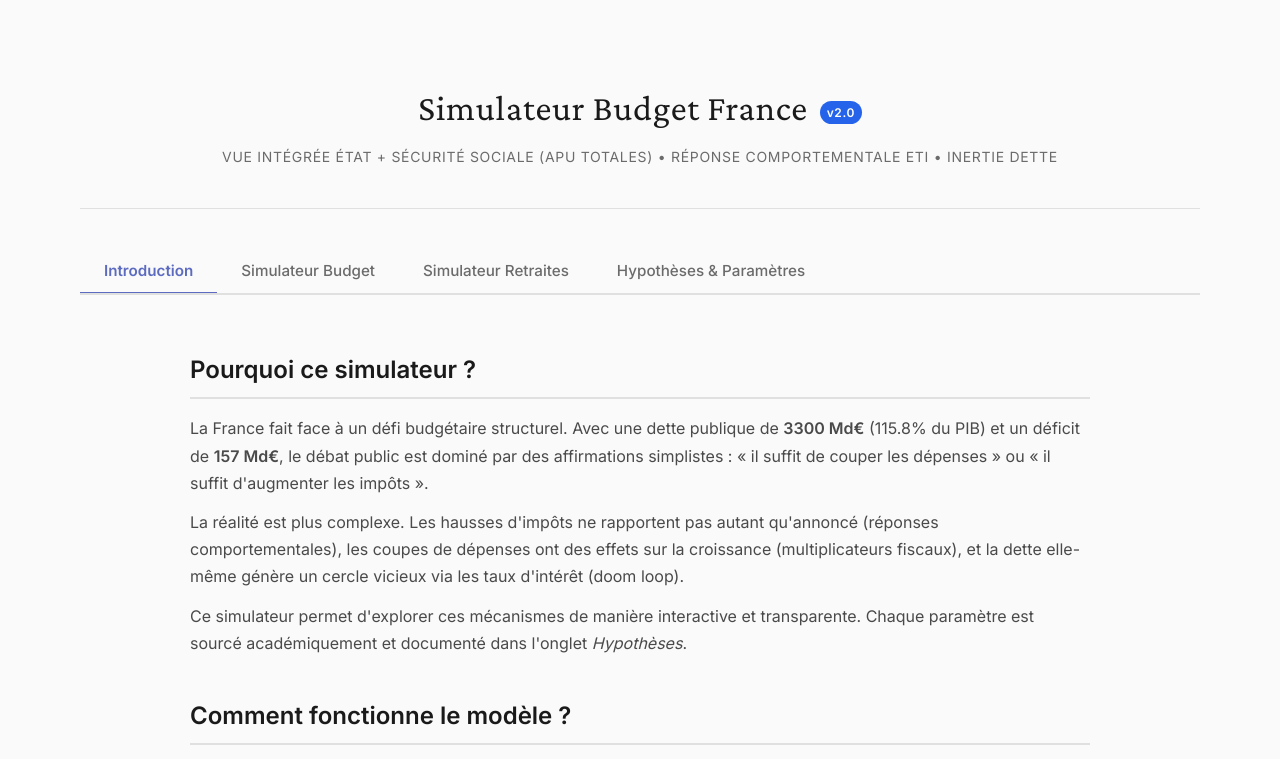
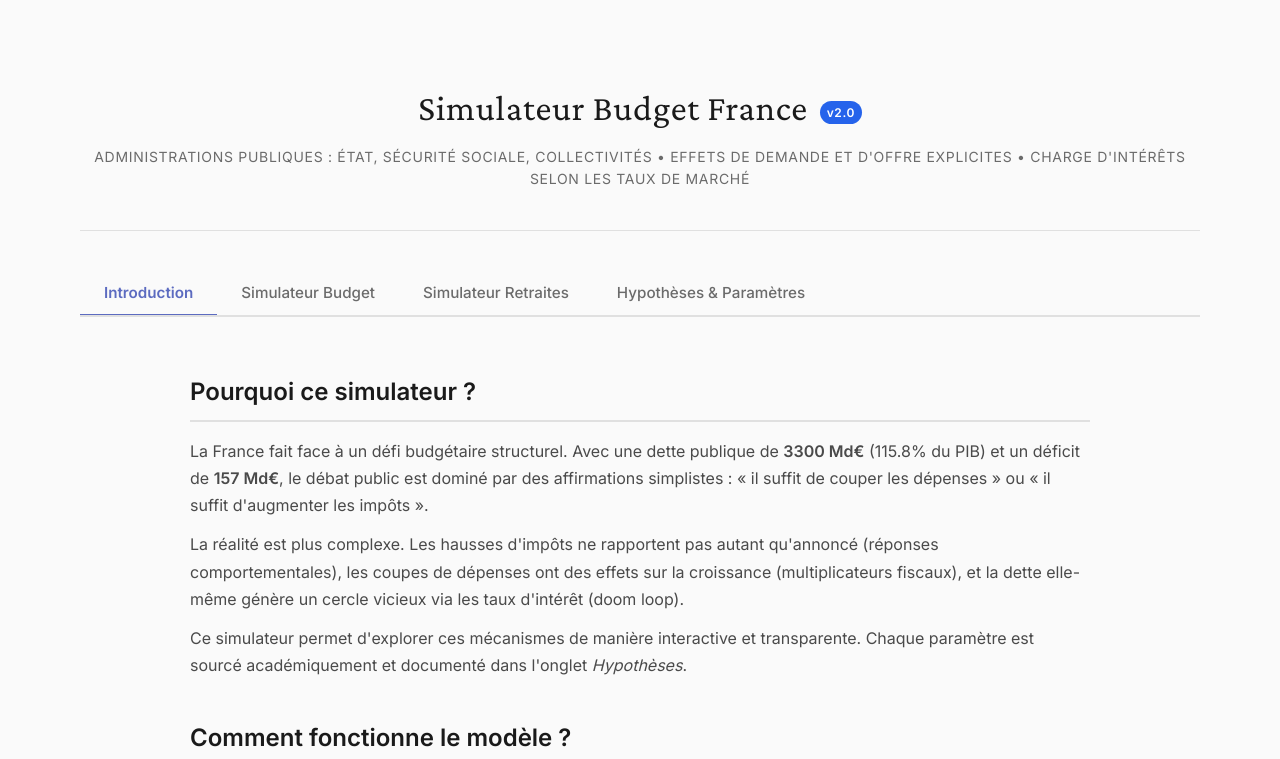
Before and after one commit to alles-delenda-est/budget_fr_sim_test, a React (Vite) app: page / in a window 1280 px wide. Shown: the top 759 px of the page. Built offline with nearby package versions, Linux system fonts and the light colour scheme.

Commit message:
En-tête : sous-titre et note de pied de page décrivant le moteur v2
Co-Authored-By: Claude Opus 5.5 <noreply@anthropic.com>
Claude-Session: https://claude.ai/code/session_01VSjUUvW1UmAsoqjqjLH9de

```diff
--- a/src/App.jsx
+++ b/src/App.jsx
@@ -14,7 +14,7 @@ function App() {
       <header className="header">
         <h1>Simulateur Budget France <span className="version-badge">v2.0</span></h1>
         <p className="subtitle">
-          Vue intégrée État + Sécurité Sociale (APU totales) &bull; Réponse comportementale ETI &bull; Inertie dette
+          Administrations publiques : État, sécurité sociale, collectivités &bull; effets de demande et d'offre explicites &bull; charge d'intérêts selon les taux de marché
         </p>
       </header>
 
@@ -30,7 +30,7 @@ function App() {
       <footer className="footer">
         <p>Simulateur Budget France v2.0 &bull; Sources : PLF 2025, PLFSS 2026, FMI, OCDE, BCE, AFT</p>
         <p className="footer-note">
-          Vue consolidée État + Sécurité Sociale. Réponse comportementale ETI. Inertie taux OAT.
+          Administrations publiques (État, sécurité sociale, collectivités). Effets de demande et d'offre explicites.
         </p>
       </footer>
     </div>
```
